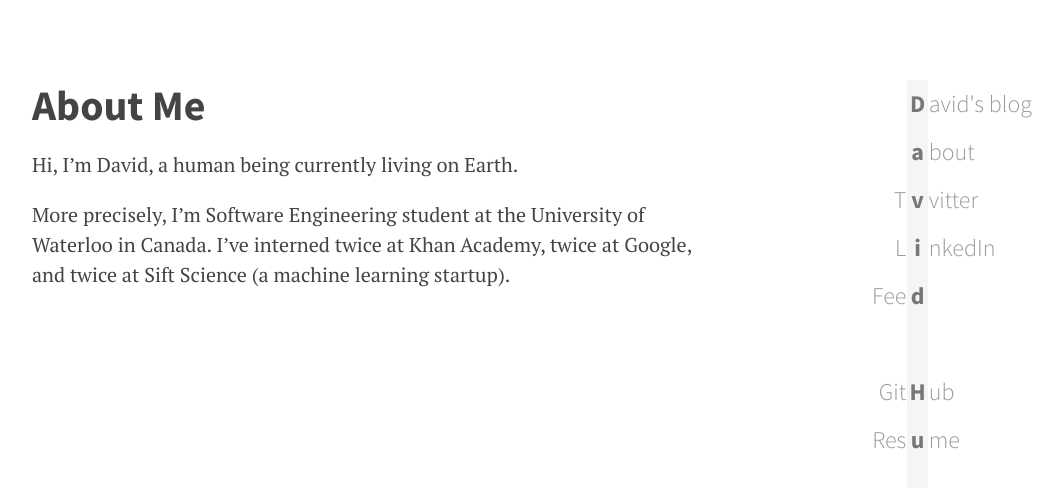
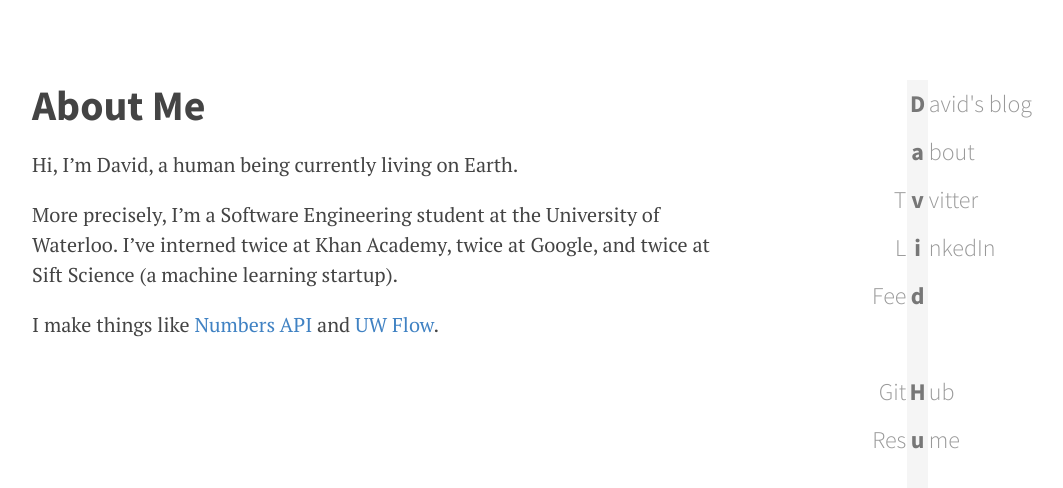
Before and after one commit to divad12/blog, a Jekyll site: the page built from about.markdown, in a window 1280 px wide. Shown: the top 488 px of the page, without its empty margins (108-1171 px from the left). Built offline with Jekyll 4.4.1, drawn with Linux system fonts in a browser that asks for light colours; nearby versions of some CDN libraries; Markdown is read by kramdown in place of the engine named in the settings; comment, search, counter and statistics services are not loaded.

Commit message:
add some projects to /about

```diff
--- a/about.markdown
+++ b/about.markdown
@@ -7,4 +7,6 @@ title: About Me
 
 Hi, I'm David, a human being currently living on Earth.
 
-More precisely, I'm Software Engineering student at the University of Waterloo in Canada. I've interned twice at Khan Academy, twice at Google, and twice at Sift Science (a machine learning startup).
+More precisely, I'm a Software Engineering student at the University of Waterloo. I've interned twice at Khan Academy, twice at Google, and twice at Sift Science (a machine learning startup).
+
+I make things like [Numbers API](http://numbersapi.com) and [UW Flow](https://uwflow.com).
```
